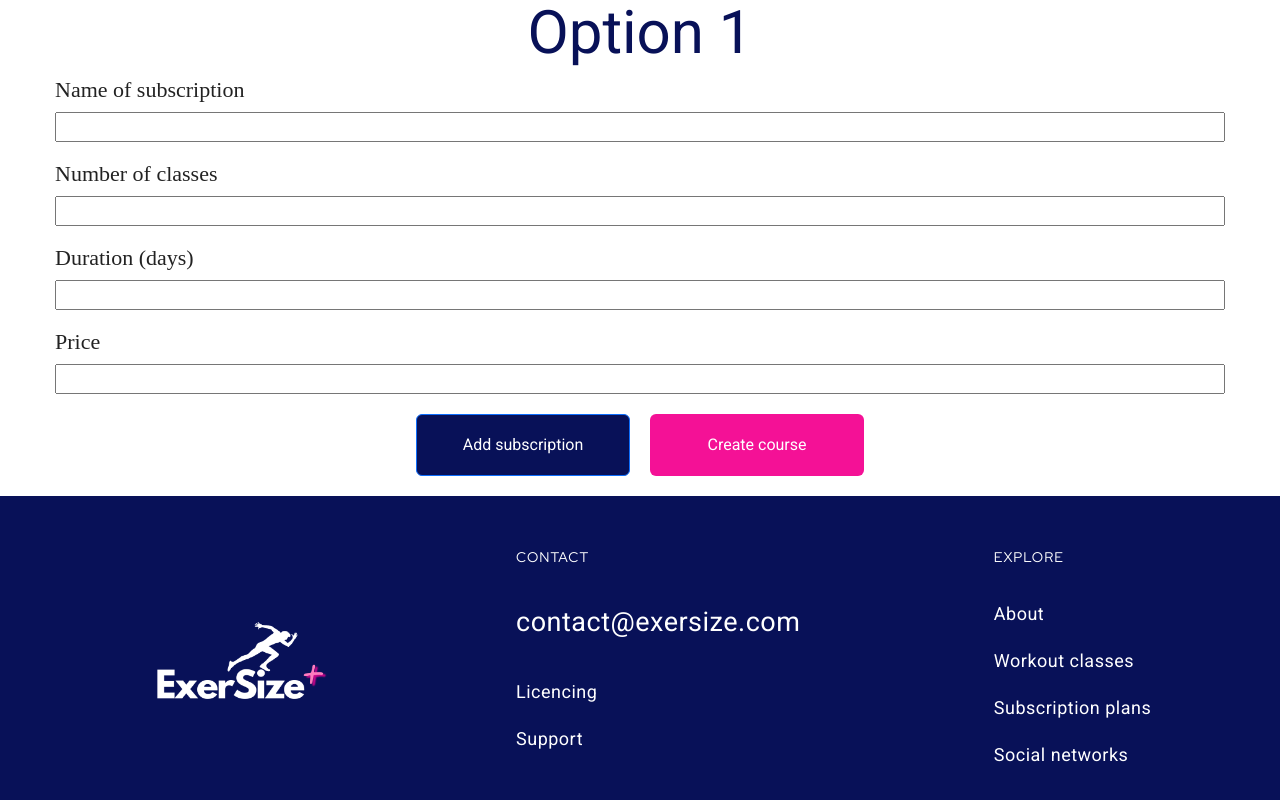
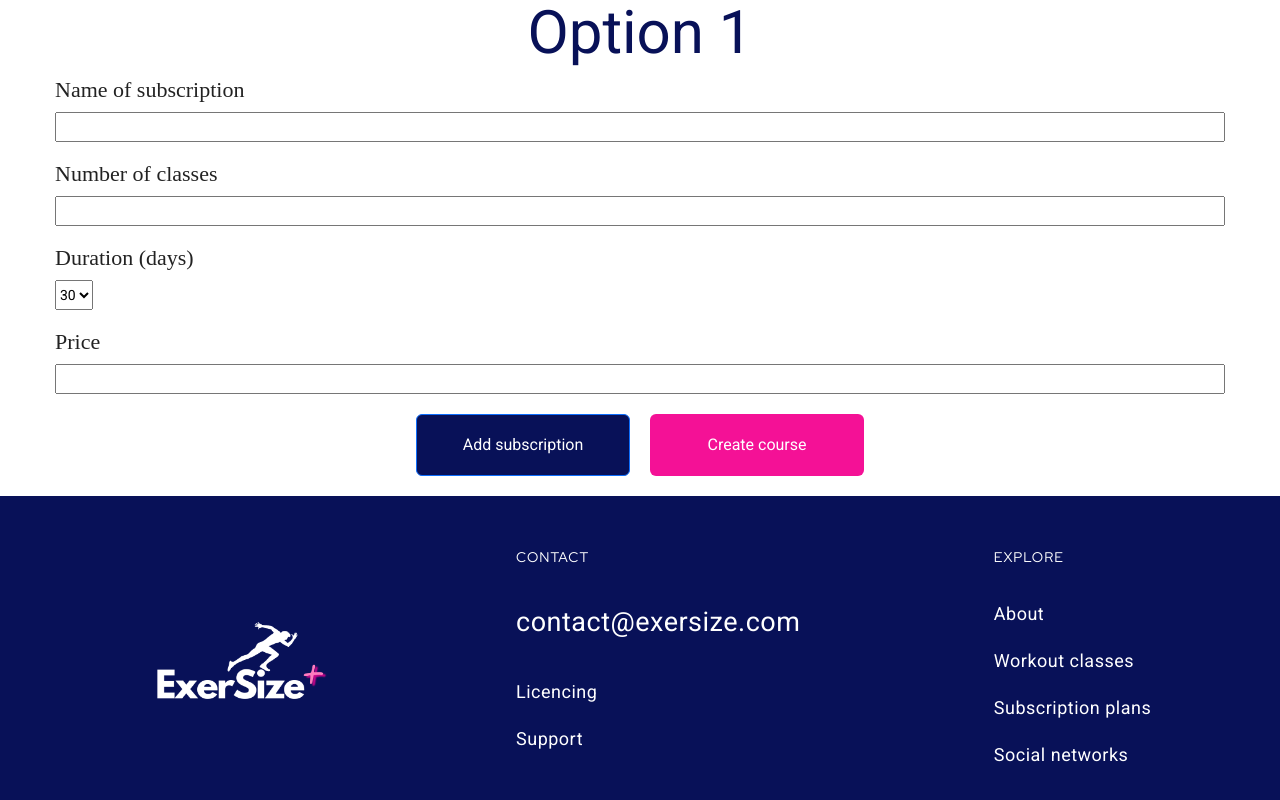
Before and after one commit to MarthaOliinyk/exersize, a React (Create React App) app in the folder frontend/: page /create in a window 1280 px wide. Shown: the part 684-1484 px from the top of the page. Built offline with nearby package versions, Linux system fonts and the light colour scheme; no server answers; a web font is replaced by a local one.

Commit message:
[Ivan Dobrodieiev] Created subscription duration dropdown

```diff
--- a/frontend/src/Components/NewCourse.js
+++ b/frontend/src/Components/NewCourse.js
@@ -51,7 +51,11 @@ function CreateMarkup() {
                 </div>
                 <div class='form__field'>
                     <label for="duration" class='form__label' >Duration (days)</label>
-                    <input id='duration' required type="number" class='form__input' name="duration"></input>
+                    <select id="subs_durstion" name="subs_durstion" class='form__select'>
+                        <option value="30">30</option>
+                        <option value="60">60</option>
+                        <option value="90">90</option>
+                    </select>
                 </div>
                 <div class='form__field'>
                     <label for="price" class='form__label' >Price</label>
@@ -104,7 +108,11 @@ function CreateMarkup() {
                 </div>
                 <div className='form__field'>
                     <label htmlFor="duration" className='form__label'>Duration (days)</label>
-                    <input id='duration' required type={"number"} className='form__input' name="duration"></input>
+                    <select id="subs_durstion" name="subs_durstion" className='form__select'>
+                        <option value="30">30</option>
+                        <option value="60">60</option>
+                        <option value="90">90</option>
+                    </select>
                 </div>
                 <div className='form__field'>
                     <label htmlFor="price" className='form__label'>Price</label>
```
Also changed, not shown: 1 other file (tests, documents, lock files or other folders).
